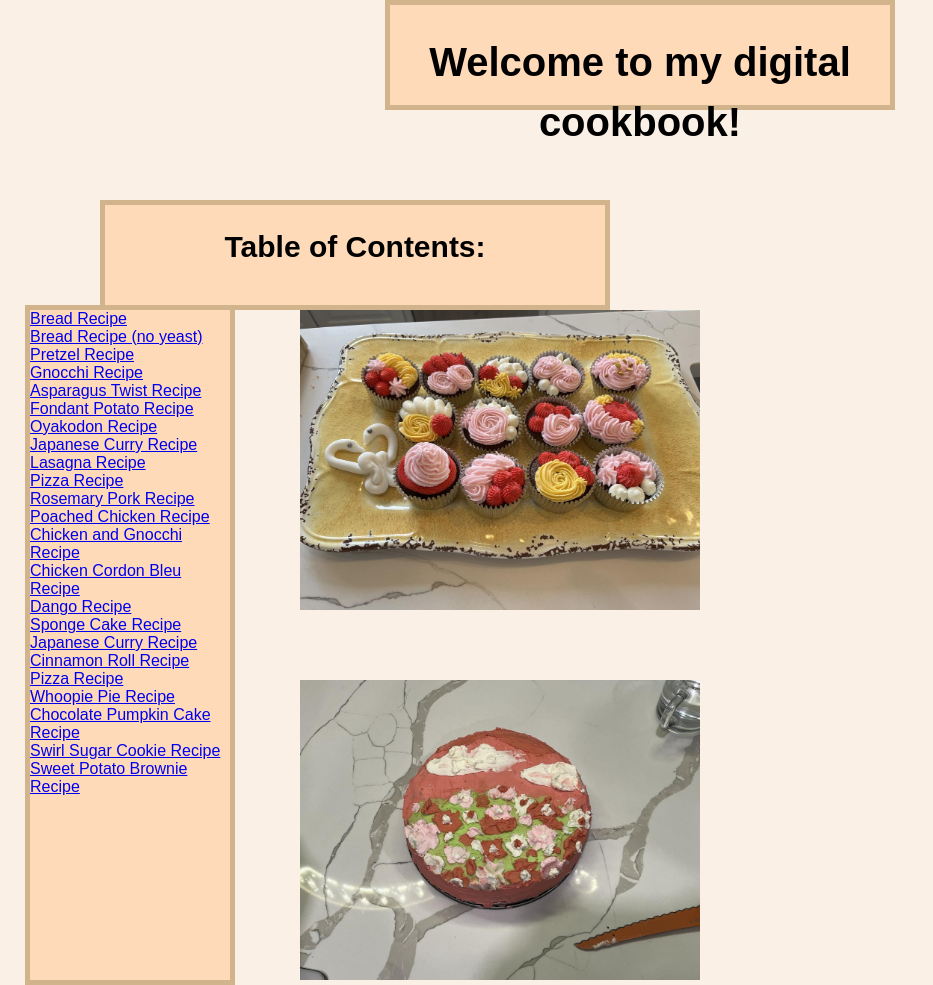
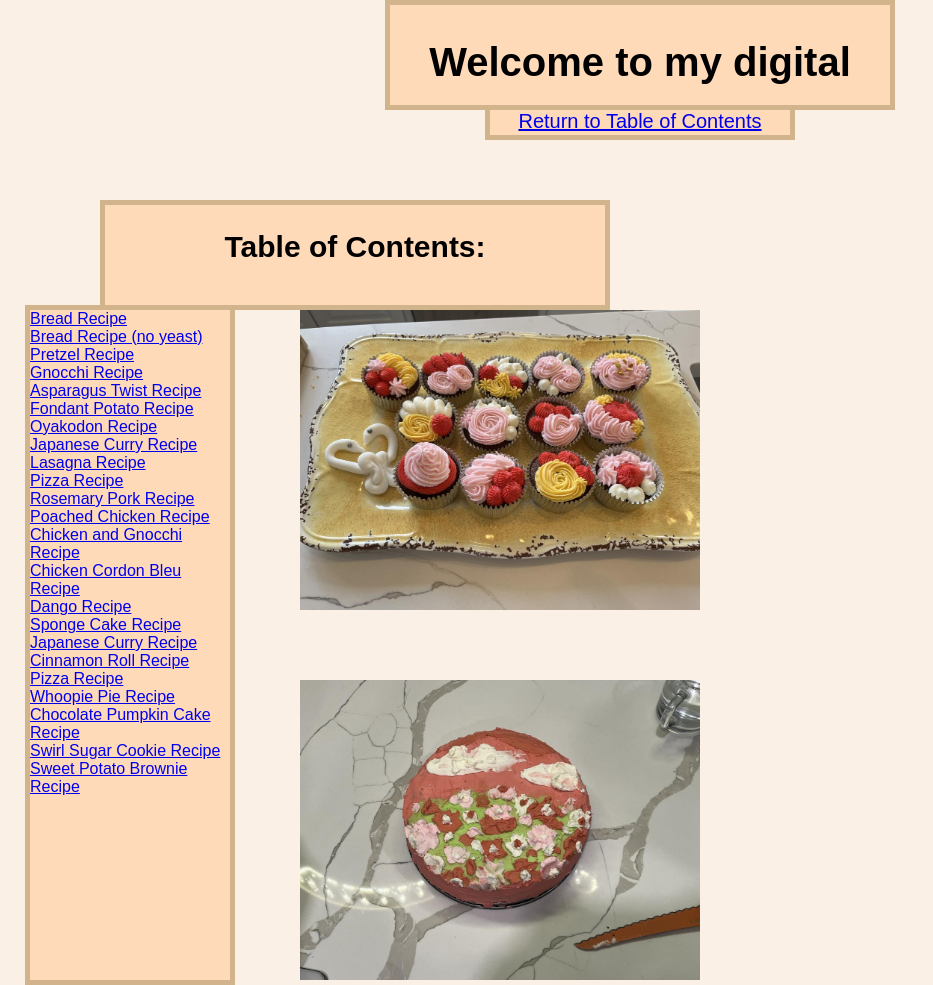
Before and after one commit to nstach/digital-garden-final, a plain HTML site: page index.html in a window 1280 px wide. Shown: the whole page, without its empty margins (0-933 px from the left). Drawn offline with Linux system fonts and the light colour scheme.

Commit message:
return to table

```diff
--- a/index.html
+++ b/index.html
@@ -53,6 +53,14 @@
         position: absolute;
       }
 
+        .header3 {
+        width: 300px;
+        height: 25px;
+        top: 105px;
+        z-index: 8;
+        position: fixed;
+      }
+
       .textbox {
         background: PeachPuff;
         border: 5px solid tan;
@@ -84,6 +92,10 @@
     position: absolute;
   }
 
+      #table{
+        font-family: Trattatello, fantasy;
+      }
+
     </style>
 
 
@@ -93,7 +105,10 @@
       <h1> Welcome to my digital cookbook!</h1>
     </div>
 
-    <div class="textbox h2 header2">
+    <div class="header3 textbox h2">
+    <a href="#table">Return to Table of Contents</a><br></div>
+
+    <div class="textbox h2 header2" id="table">
     <h2>
       Table of Contents: </h2>
     </div>
```
